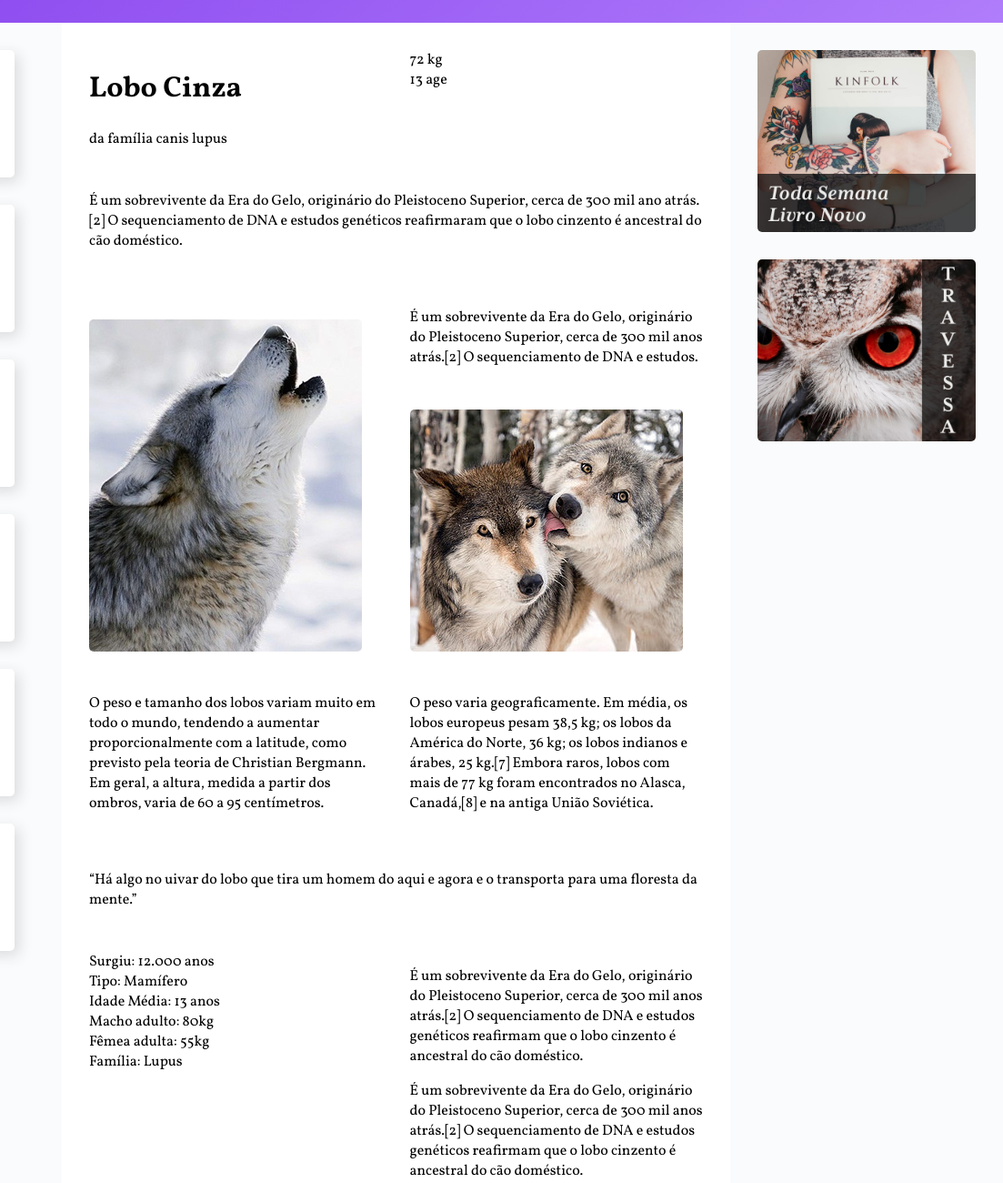
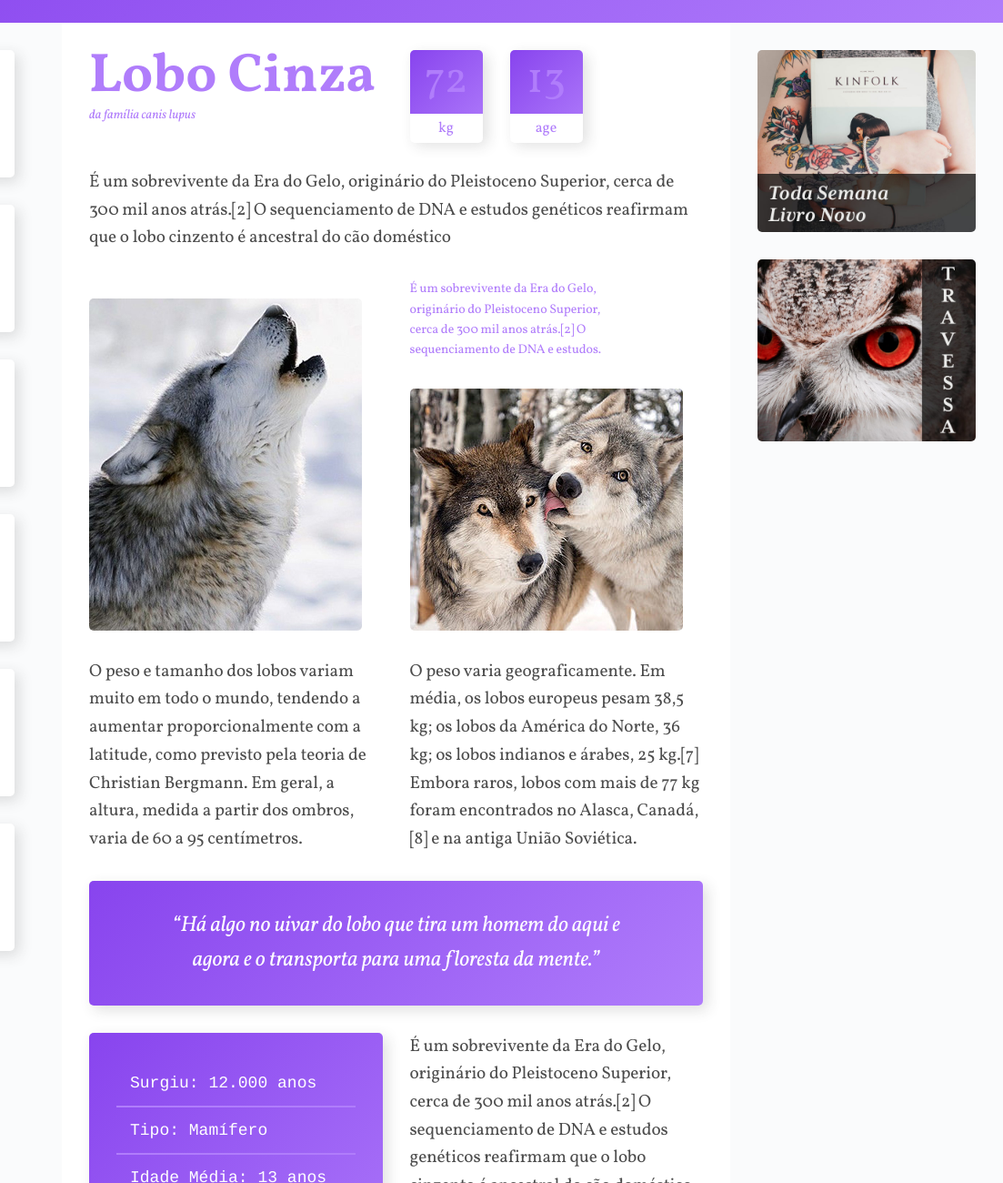
Before and after one commit to vmsilva3/wildbeast, a plain HTML site: page index.html in a window 1280 px wide. Shown: the part 80-1380 px from the top of the page at 91% size, 177-1280 px from the left. Drawn offline with Linux system fonts and the light colour scheme.

Commit message:
improvement css and html

```diff
--- a/css/style.css
+++ b/css/style.css
@@ -1,10 +1,15 @@
 body,
-p h1,
+p,
+h1,
 ul,
 li,
 blockquote {
   padding: 0px;
   margin: 0px;
+}
+
+body {
+  font-family: "Vollkorn", Georgia, serif;
 }
 
 li {
@@ -13,10 +18,6 @@ li {
 
 a {
   text-decoration: none;
-}
-
-body {
-  font-family: "Vollkorn", Georgia, serif;
 }
 
 img {
@@ -119,8 +120,112 @@ img {
   align-self: end;
 }
 
-.item-2 {
+.imagem-2 {
   align-self: end;
+}
+
+/* ESTILOS CONTENT */
+
+p {
+  font-size: 1.2em;
+  line-height: 1.6;
+  letter-spacing: -0.005em;
+  color: rgba(0, 0, 0, 0.7);
+}
+
+.informacoes p + p {
+  margin-top: 30px;
+}
+
+/* TITULO */
+
+.titulo {
+  color: #b07dfb;
+}
+
+.titulo h1 {
+  font-size: 3.75em;
+  line-height: 1;
+  font-weight: 700;
+}
+
+.titulo span {
+  font-size: 0.875em;
+  font-style: italic;
+}
+
+/* CARACTERISTICAS */
+
+.caracteristicas {
+  display: flex;
+  align-items: flex-start;
+}
+
+.caracteristicas > div {
+  width: 80px;
+  text-align: center;
+  background: linear-gradient(135deg, #8844ee, #b07dfb);
+  border-radius: 5px;
+  box-shadow: 5px 5px 15px 0px rgba(44, 44, 44, 0.15);
+  position: relative;
+}
+
+.caracteristicas > div:first-child {
+  margin-right: 30px;
+}
+
+.caracteristicas span {
+  display: block;
+  color: #b07dfb;
+}
+
+.numero {
+  font-size: 3em;
+  line-height: 1;
+  margin: 10px auto;
+}
+
+.rotulo {
+  background: white;
+  border-radius: 0 0 5px 5px;
+  padding: 5px 0;
+  position: relative;
+  top: 2px;
+}
+
+.destaque {
+  font-size: 0.875em;
+  color: #b07dfb;
+  max-width: 16em;
+}
+
+.citacao,
+.atributos {
+  align-self: start;
+  padding: 30px;
+  border-radius: 5px;
+  box-shadow: 5px 5px 15px 0px rgba(44, 44, 44, 0.15);
+  background: linear-gradient(135deg, #8844ee, #b07dfb);
+}
+
+.citacao p {
+  font-size: 1.5em;
+  font-style: italic;
+  text-align: center;
+  color: white;
+  max-width: 500px;
+  margin: 0 auto;
+}
+
+.atributos li {
+  color: white;
+  font-family: Courier, monospace;
+  font-size: 1.125em;
+  padding: 15px;
+}
+
+.atributos li + li {
+  border-top: 2px solid #b07dfb;
 }
 
 /* ANUNCIOS */
--- a/index.html
+++ b/index.html
@@ -51,11 +51,11 @@
         </div>
       </div>
 
-      <p class="col-wide">É um sobrevivente da Era do Gelo, originário do Pleistoceno Superior, cerca de 300 mil ano atrás.[2] O sequenciamento de DNA e estudos genéticos reafirmaram que o lobo cinzento é ancestral do cão doméstico.</p>
+      <p class="col-wide">É um sobrevivente da Era do Gelo, originário do Pleistoceno Superior, cerca de 300 mil anos atrás.[2] O sequenciamento de DNA e estudos genéticos reafirmam que o lobo cinzento é ancestral do cão doméstico</p>
 
       <img src="img/wolf1.jpg" alt="Wolf 1" class="imagem-1">
 
-      <p>É um sobrevivente da Era do Gelo, originário do Pleistoceno Superior, cerca de 300 mil anos atrás.[2] O sequenciamento de DNA e estudos.</p>
+      <p class="destaque">É um sobrevivente da Era do Gelo, originário do Pleistoceno Superior, cerca de 300 mil anos atrás.[2] O sequenciamento de DNA e estudos.</p>
 
       <img src="img/wolf2.jpg" alt="Wolf 2" class="imagem-2">
 
```
